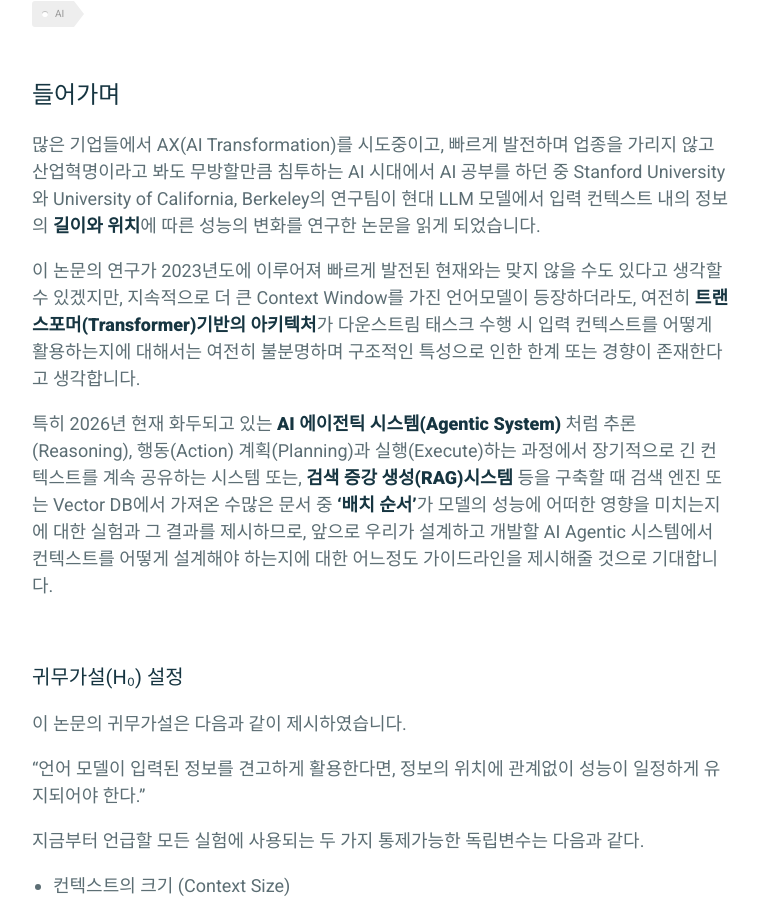
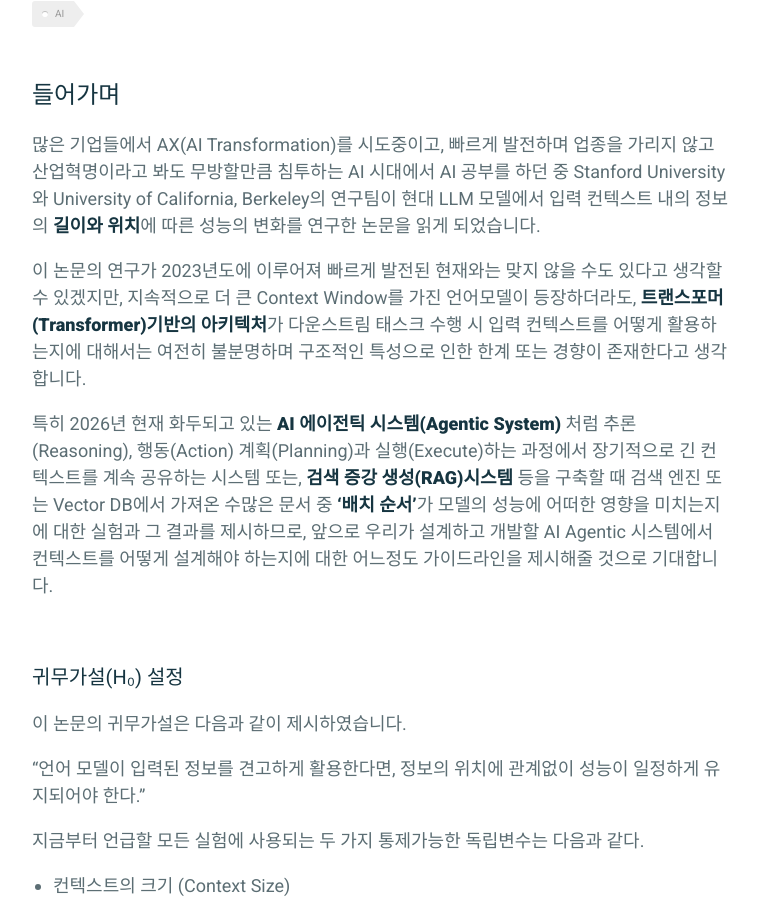
Before and after one commit to parkhuiwo0/parkhuiwo0.github.io, a Jekyll site: the page built from _posts/2026-03-27-Lost-In-the-Middle.md, in a window 1280 px wide and 900 px high, scrolled down 431 px. Shown: the whole window, without its empty margins (258-1017 px from the left). Built offline with Jekyll 4.4.1, drawn with Linux system fonts in a browser that asks for light colours; some of the changed text lies outside the part shown.

Commit message:
Update 2026-03-27-Lost-In-the-Middle.md

```diff
--- a/_posts/2026-03-27-Lost-In-the-Middle.md
+++ b/_posts/2026-03-27-Lost-In-the-Middle.md
@@ -10,7 +10,7 @@ comments: true
 ## 들어가며
 많은 기업들에서 AX(AI Transformation)를 시도중이고, 빠르게 발전하며 업종을 가리지 않고 산업혁명이라고 봐도 무방할만큼 침투하는 AI 시대에서 AI 공부를 하던 중 Stanford University와 University of California, Berkeley의 연구팀이 현대 LLM 모델에서 입력 컨텍스트 내의 정보의 **길이와 위치**에 따른 성능의 변화를 연구한 논문을 읽게 되었습니다. <br>
 
-이 논문의 연구가 2023년도에 이루어져 빠르게 발전된 현재와는 맞지 않을 수도 있다고 생각할 수 있겠지만, 지속적으로 더 큰 Context Window를 가진 언어모델이 등장하더라도, 여전히 **트랜스포머(Transformer)기반의 아키텍처**가 다운스트림 태스크 수행 시 입력 컨텍스트를 어떻게 활용하는지에 대해서는 여전히 불분명하며 구조적인 특성으로 인한 한계 또는 경향이 존재한다고 생각합니다. <br>
+이 논문의 연구가 2023년도에 이루어져 빠르게 발전된 현재와는 맞지 않을 수도 있다고 생각할 수 있겠지만, 지속적으로 더 큰 Context Window를 가진 언어모델이 등장하더라도, **트랜스포머(Transformer)기반의 아키텍처**가 다운스트림 태스크 수행 시 입력 컨텍스트를 어떻게 활용하는지에 대해서는 여전히 불분명하며 구조적인 특성으로 인한 한계 또는 경향이 존재한다고 생각합니다. <br>
 
 특히 2026년 현재 화두되고 있는 **AI 에이전틱 시스템(Agentic System)** 처럼 추론(Reasoning), 행동(Action) 계획(Planning)과 실행(Execute)하는 과정에서 장기적으로 긴 컨텍스트를 계속 공유하는 시스템 또는, **검색 증강 생성(RAG)시스템** 등을 구축할 때 검색 엔진 또는 Vector DB에서 가져온 수많은 문서 중 **'배치 순서'**가 모델의 성능에 어떠한 영향을 미치는지에 대한 실험과 그 결과를 제시하므로, 앞으로 우리가 설계하고 개발할 AI Agentic 시스템에서 컨텍스트를 어떻게 설계해야 하는지에 대한 어느정도 가이드라인을 제시해줄 것으로 기대합니다.
 
```
Also changed, not shown: other parts of _posts/2026-03-27-Lost-In-the-Middle.md (+0 -2 lines).
